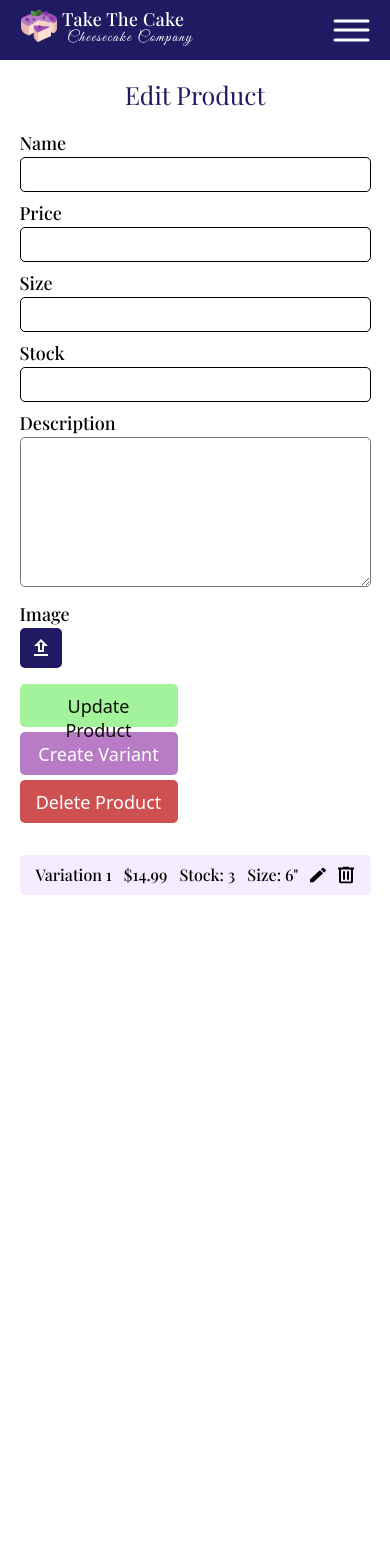
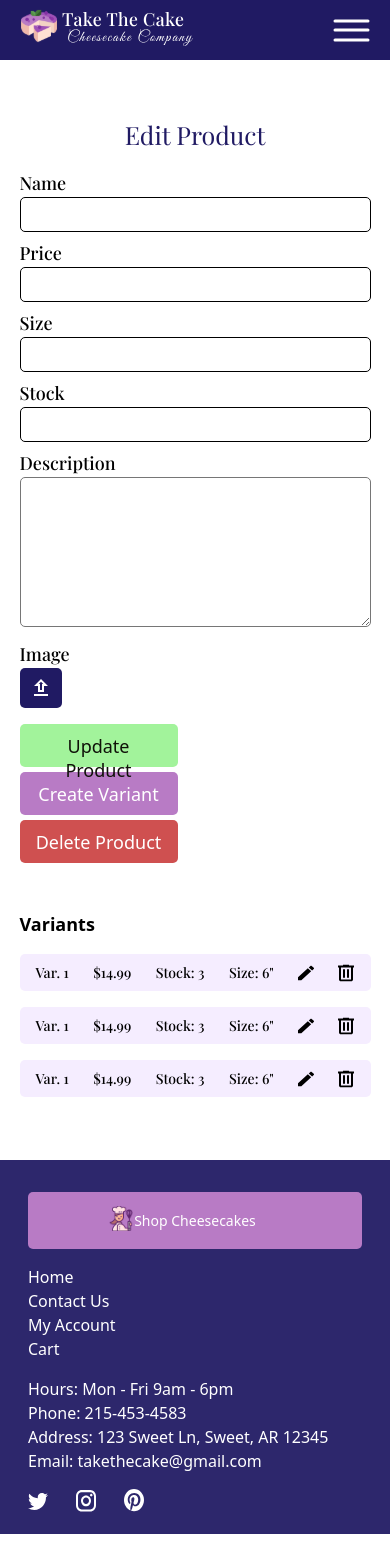
Before and after one commit to joneskb1/cheesecake-shop-mern, a React (Vite) app in the folder client/: page /admin-products/1 in a window 390 px wide. Shown: the top 1568 px of the page. After the commit the page ends 1534 px from the top, so only its background shows below. Built offline with nearby package versions, Linux system fonts and the light colour scheme.

Commit message:
edit product page responsiveness

```diff
--- a/client/src/components/admin/VariantPreview.jsx
+++ b/client/src/components/admin/VariantPreview.jsx
@@ -7,7 +7,7 @@ export default function VariantPreview() {
   return (
     <div className={styles.variantWrap}>
       <div className={styles.variant}>
-        <div className={styles.variantNum}>Variation 1</div>
+        <div className={styles.variantNum}>Var. 1</div>
         <div className={styles.variationPrice}>$14.99</div>
         <div className={styles.variationPrice}>Stock: 3</div>
         <div className={styles.variationPrice}>Size: 6&quot;</div>
--- a/client/src/components/admin/VariantPreview.module.css
+++ b/client/src/components/admin/VariantPreview.module.css
@@ -2,7 +2,8 @@
   width: 90vw;
   max-width: 700px;
   margin: 0 auto;
-  margin-top: 2rem;
+  margin-top: 1rem;
+  font-size: 14px;
 }
 
 .variant {
@@ -24,3 +25,13 @@
   width: 16px;
   height: 16px;
 }
+
+.variantWrap:last-of-type {
+  margin-bottom: 3rem;
+}
+
+@media screen and (min-width: 744px) {
+  .variantWrap {
+    font-size: 16px;
+  }
+}
--- a/client/src/screens/Admin/AdminProductScreen.jsx
+++ b/client/src/screens/Admin/AdminProductScreen.jsx
@@ -31,6 +31,7 @@ const deleteProductBtnStyles = {
 
 export default function AdminProductScreen() {
   const [createVariant, setCreateVariant] = useState(false);
+  const [isVariants, setIsVariants] = useState(true);
 
   return (
     <div className={styles.screen}>
@@ -55,7 +56,15 @@ export default function AdminProductScreen() {
         <CreateVariantForm setCreateVariant={setCreateVariant} />
       )}
 
-      <VariantPreview />
+      {isVariants && (
+        <>
+          <h3 className={styles.variantsHeader}>Variants</h3>
+          {/* map through previews */}
+          <VariantPreview />
+          <VariantPreview />
+          <VariantPreview />
+        </>
+      )}
     </div>
   );
 }
--- a/client/src/screens/Admin/AdminProductScreen.module.css
+++ b/client/src/screens/Admin/AdminProductScreen.module.css
@@ -1,7 +1,14 @@
 .screen {
   /* temp */
-  height: 3000px;
+  min-height: 1100px;
   width: 90vw;
   max-width: 700px;
   margin: 0 auto;
+  padding-top: 2.5rem;
 }
+
+.variantsHeader {
+  font-size: 18px;
+  margin-top: 3rem;
+  font-weight: 600;
+}
```
